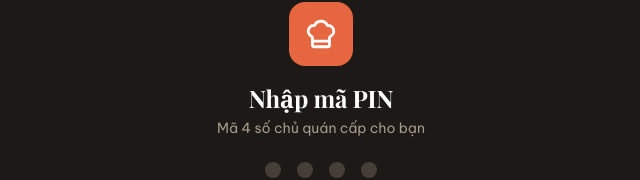
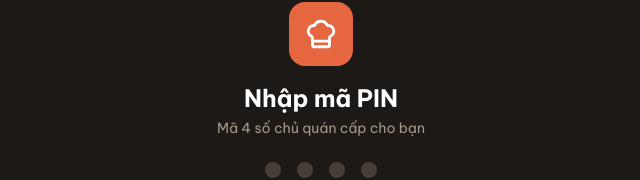
Before and after one commit to yameshop95-png/Restaurant-app, a React (Vite) app: page / in a window 1280 px wide. Shown: the part 128-308 px from the top of the page, without its empty margins (319-959 px from the left). Built offline with nearby package versions, Linux system fonts and the light colour scheme; no server answers.

Commit message:
Use the regular sans font for headings and prices
Co-Authored-By: Claude Opus 5.5 <noreply@anthropic.com>
Claude-Session: https://claude.ai/code/session_015zgVqAUZb37J1AzwijkmJG

```diff
--- a/index.html
+++ b/index.html
@@ -7,7 +7,7 @@
     <link rel="preconnect" href="https://fonts.googleapis.com" />
     <link rel="preconnect" href="https://fonts.gstatic.com" crossorigin />
     <link
-      href="https://fonts.googleapis.com/css2?family=Be+Vietnam+Pro:wght@400;500;600;700&family=Playfair+Display:wght@600;700&display=swap"
+      href="https://fonts.googleapis.com/css2?family=Be+Vietnam+Pro:wght@400;500;600;700&display=swap"
       rel="stylesheet"
     />
     <link rel="icon" type="image/png" href="/favicon.png" />
--- a/src/index.css
+++ b/src/index.css
@@ -1,11 +1,10 @@
 @import "tailwindcss";
 
-/* Phong cách "quán sushi cao cấp": nền kem như giấy washi, mực đen ấm cho chữ và nút chính,
+/* Nền kem như giấy washi, mực đen ấm cho chữ và nút chính,
    cá hồi cho điểm nhấn, xanh matcha cho "đã thanh toán", đỏ son cho cảnh báo.
    Đổi bảng màu gốc của Tailwind ở đây nên các trang không phải sửa tên class. */
 @theme {
   --font-sans: 'Be Vietnam Pro', ui-sans-serif, system-ui, sans-serif;
-  --font-display: 'Playfair Display', ui-serif, Georgia, serif;
 
   /* slate: các tông kem / nâu xám ấm */
   --color-slate-50: #faf7f2;
@@ -64,10 +63,4 @@
   body {
     @apply bg-slate-100 text-slate-900 antialiased;
   }
-  /* Tiêu đề dùng chữ có chân cho cảm giác sang */
-  h1,
-  h2 {
-    font-family: var(--font-display);
-    letter-spacing: -0.01em;
-  }
 }
--- a/src/pages/HomePage.jsx
+++ b/src/pages/HomePage.jsx
@@ -182,7 +182,7 @@ export default function HomePage({ orders, now, settings, isOwner, onBackupNow }
           <section className="rounded-3xl bg-slate-900 px-5 pb-5 pt-4 text-white shadow-lg shadow-slate-900/20">
             <h2 className="text-[15px] text-slate-300">Tiền tuần này</h2>
             <div className="mt-1 flex items-end justify-between gap-3">
-              <p className="font-display text-4xl font-bold tracking-tight sm:text-5xl">{formatMoney(stats.weekRevenue)}</p>
+              <p className="text-4xl font-bold tracking-tight sm:text-5xl">{formatMoney(stats.weekRevenue)}</p>
               <span className="shrink-0 rounded-full bg-orange-500 px-4 py-1.5 font-semibold text-white">
                 {stats.weekOrderCount} đơn
               </span>
```
